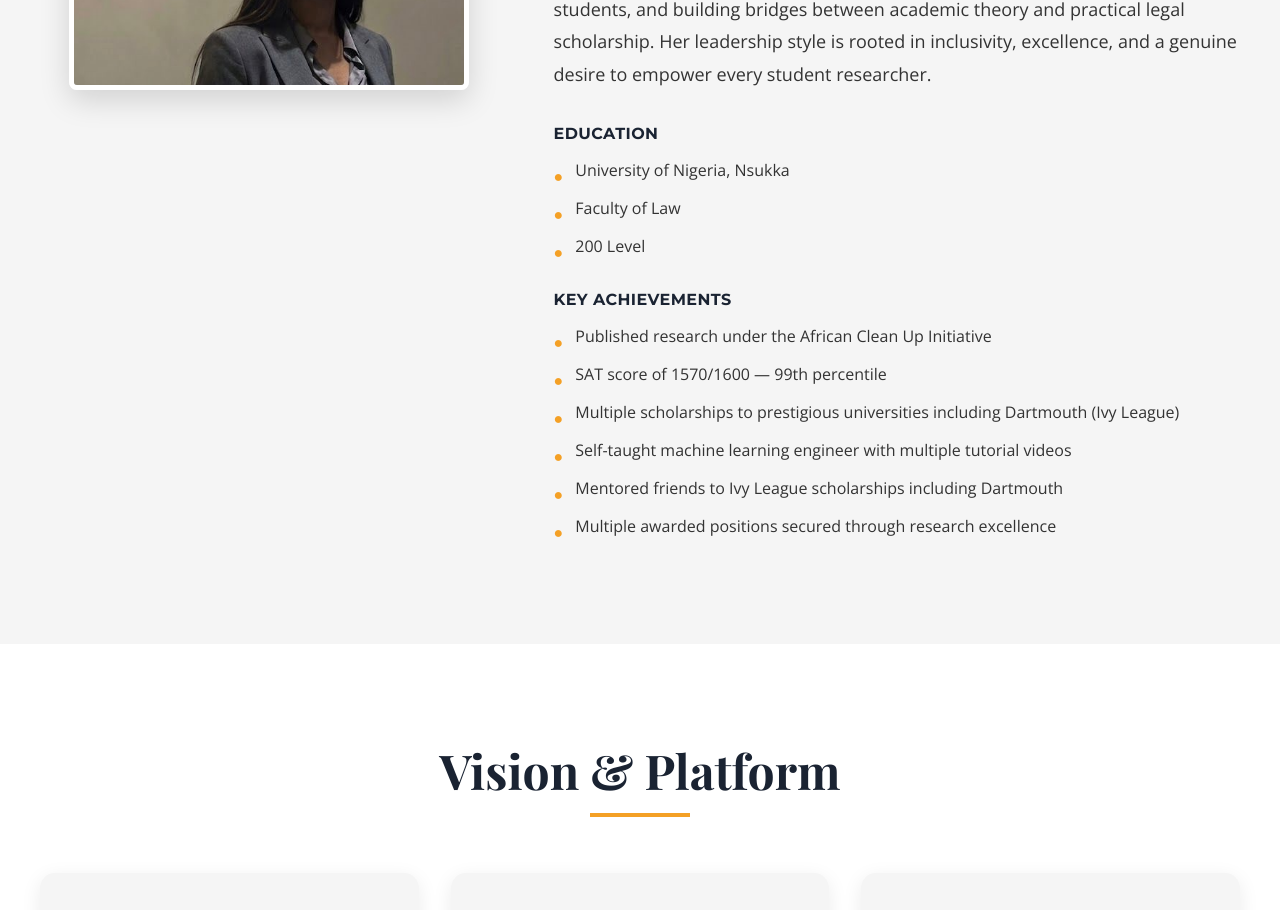
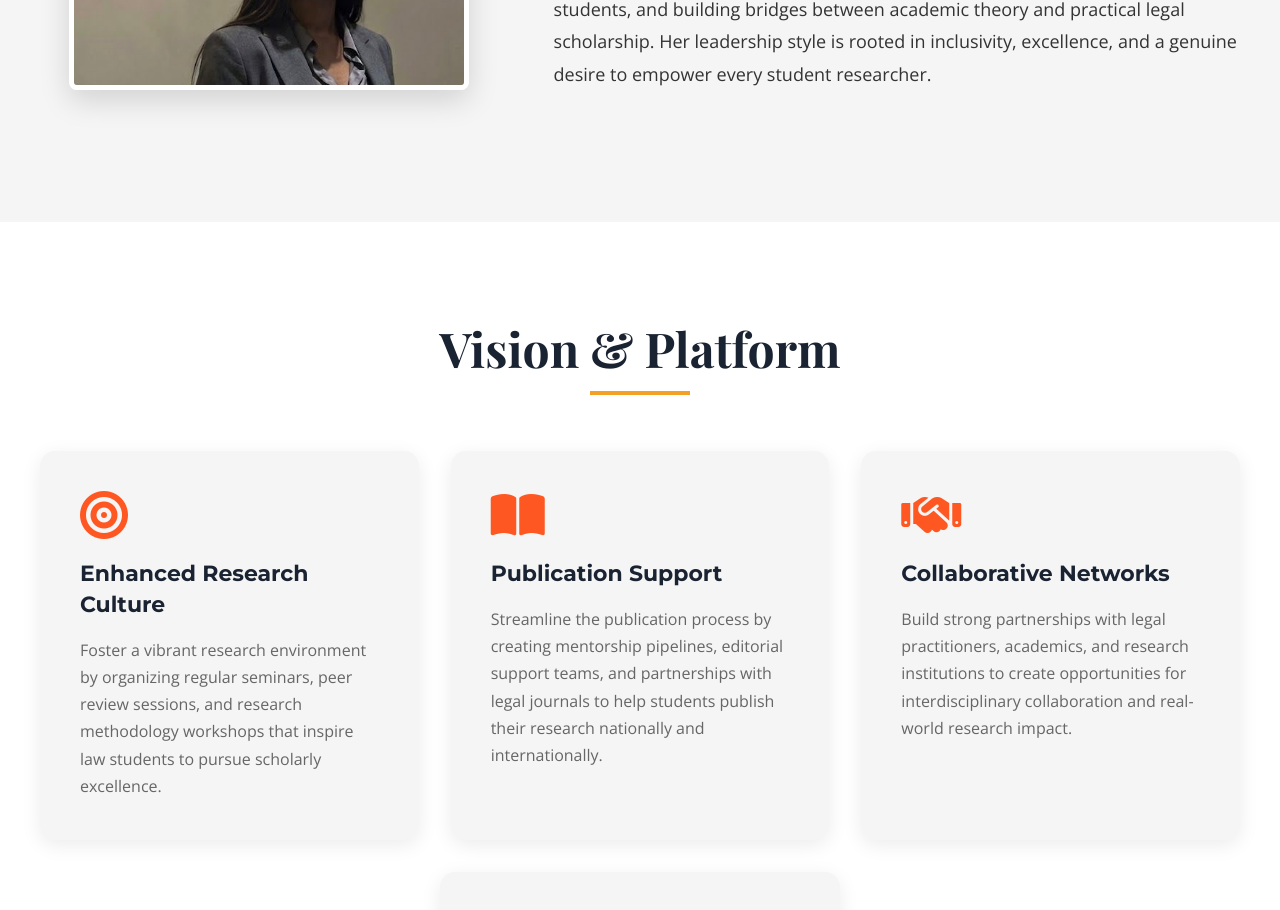
Before and after one commit to Joseph-Banke/chinwe-campaign-website, a React (Vite) app: page / in a window 1280 px wide. Shown: the part 1780-2690 px from the top of the page. Built offline with nearby package versions, Linux system fonts and the light colour scheme.

Commit message:
Remove educational background and achievements sections from About component

```diff
--- a/src/components/About.jsx
+++ b/src/components/About.jsx
@@ -34,60 +34,6 @@ export default function About() {
             <p className="font-body text-base sm:text-lg text-dark leading-[1.7] sm:leading-[1.8] mb-6 sm:mb-8">
               Throughout her academic journey, Chinwe has consistently demonstrated an unwavering commitment to advancing research quality, mentoring fellow students, and building bridges between academic theory and practical legal scholarship. Her leadership style is rooted in inclusivity, excellence, and a genuine desire to empower every student researcher.
             </p>
-
-            {/* Education */}
-            <div className="mb-6">
-              <h4 className="font-heading text-base font-bold uppercase text-navy mb-3 tracking-wide">
-                Education
-              </h4>
-              <ul className="space-y-2">
-                <li className="font-body text-base text-dark flex items-start gap-3">
-                  <span className="text-golden mt-1.5">&#9679;</span>
-                  University of Nigeria, Nsukka
-                </li>
-                <li className="font-body text-base text-dark flex items-start gap-3">
-                  <span className="text-golden mt-1.5">&#9679;</span>
-                  Faculty of Law
-                </li>
-                <li className="font-body text-base text-dark flex items-start gap-3">
-                  <span className="text-golden mt-1.5">&#9679;</span>
-                  200 Level
-                </li>
-              </ul>
-            </div>
-
-            {/* Achievements */}
-            <div>
-              <h4 className="font-heading text-base font-bold uppercase text-navy mb-3 tracking-wide">
-                Key Achievements
-              </h4>
-              <ul className="space-y-2">
-                <li className="font-body text-base text-dark flex items-start gap-3">
-                  <span className="text-golden mt-1.5">&#9679;</span>
-                  Published research under the African Clean Up Initiative
-                </li>
-                <li className="font-body text-base text-dark flex items-start gap-3">
-                  <span className="text-golden mt-1.5">&#9679;</span>
-                  SAT score of 1570/1600 &mdash; 99th percentile
-                </li>
-                <li className="font-body text-base text-dark flex items-start gap-3">
-                  <span className="text-golden mt-1.5">&#9679;</span>
-                  Multiple scholarships to prestigious universities including Dartmouth (Ivy League)
-                </li>
-                <li className="font-body text-base text-dark flex items-start gap-3">
-                  <span className="text-golden mt-1.5">&#9679;</span>
-                  Self-taught machine learning engineer with multiple tutorial videos
-                </li>
-                <li className="font-body text-base text-dark flex items-start gap-3">
-                  <span className="text-golden mt-1.5">&#9679;</span>
-                  Mentored friends to Ivy League scholarships including Dartmouth
-                </li>
-                <li className="font-body text-base text-dark flex items-start gap-3">
-                  <span className="text-golden mt-1.5">&#9679;</span>
-                  Multiple awarded positions secured through research excellence
-                </li>
-              </ul>
-            </div>
           </div>
         </div>
       </div>
```
